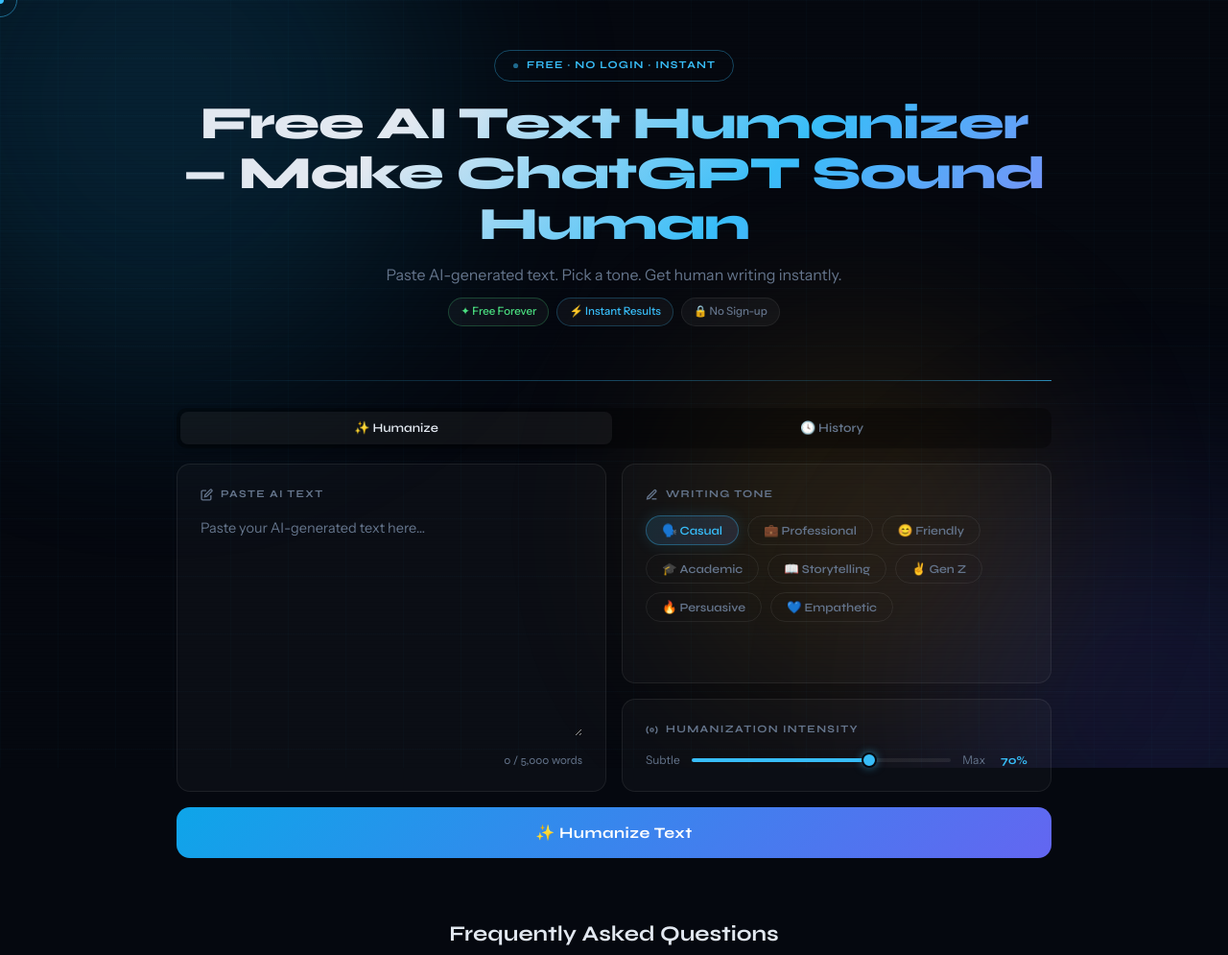
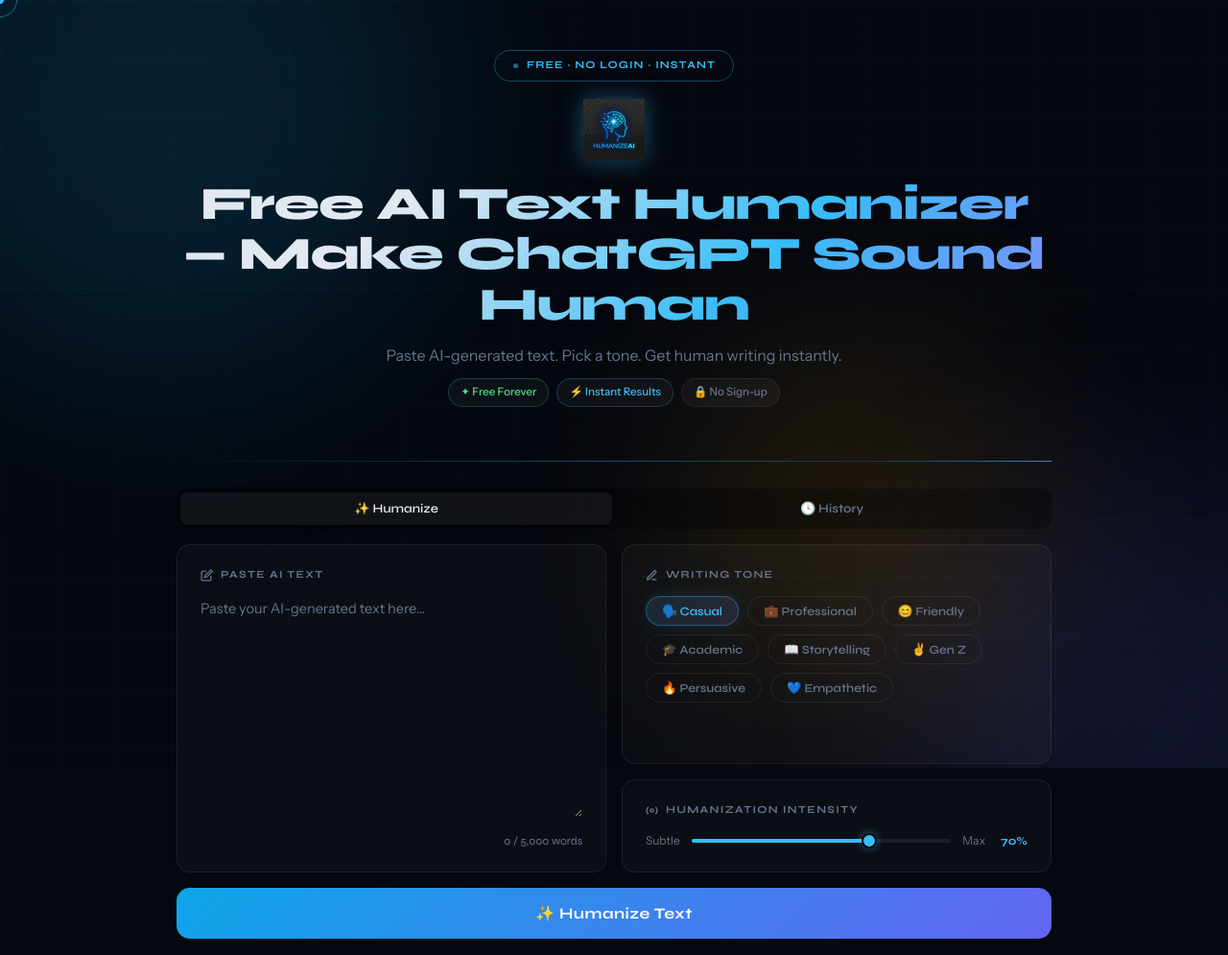
Before and after one commit to janidu20050306/humanize, a website: page index.html in a window 1280 px wide. Shown: the top 995 px of the page at 96% size. Drawn offline with Linux system fonts and the light colour scheme.

Commit message:
Add a professional logo to the header

```diff
--- a/index.html
+++ b/index.html
@@ -125,6 +125,11 @@
 .div::after{content:'';position:absolute;top:0;left:-60%;width:60%;height:100%;
   background:linear-gradient(90deg,transparent,var(--cyan),transparent);animation:gl 3s ease-in-out infinite}
 @keyframes gl{0%{left:-60%;opacity:0}20%{opacity:1}80%{opacity:1}100%{left:120%;opacity:0}}
+
+/* Logo */
+.logo-wrap{margin-bottom:20px;display:flex;justify-content:center}
+.logo-img{width:64px;height:64px;object-fit:contain;filter:drop-shadow(0 0 12px rgba(56,189,248,.4))}
+
 
 /* Panel */
 .panel{background:var(--surface);border:1px solid var(--border);border-radius:var(--r);
@@ -270,6 +275,9 @@
         <div class="bdot"></div>
         Free · No Login · Instant
       </div>
+    </div>
+    <div class="logo-wrap fu d1">
+      <img src="logo.png" alt="HumanizeAI Logo" class="logo-img"/>
     </div>
     <h1 class="fu d2">Free AI Text Humanizer — Make ChatGPT Sound Human</h1>
     <p class="tag fu d3">Paste AI-generated text. Pick a tone. Get human writing instantly.</p>
```
Also changed, not shown: logo.png (added).
